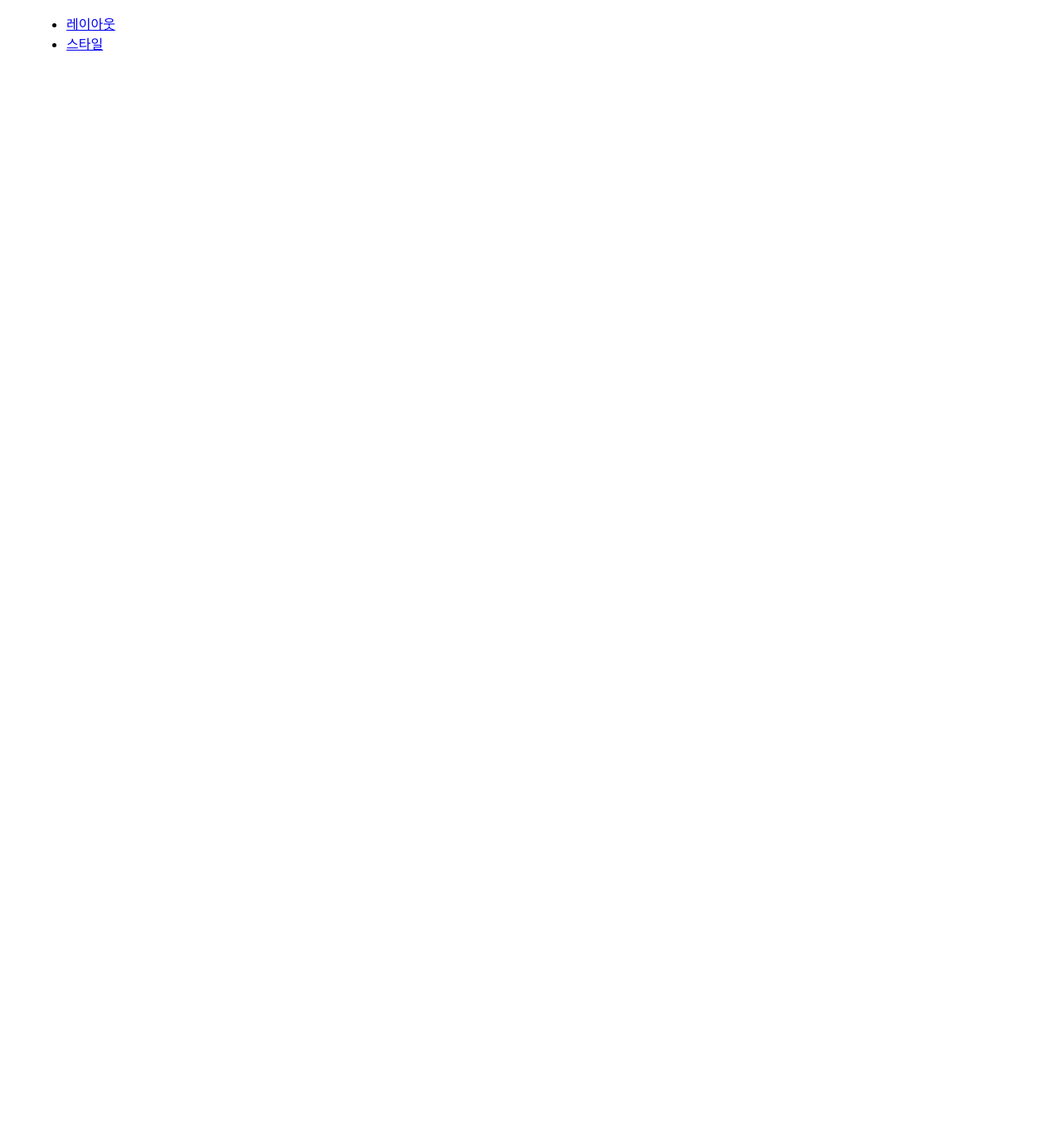
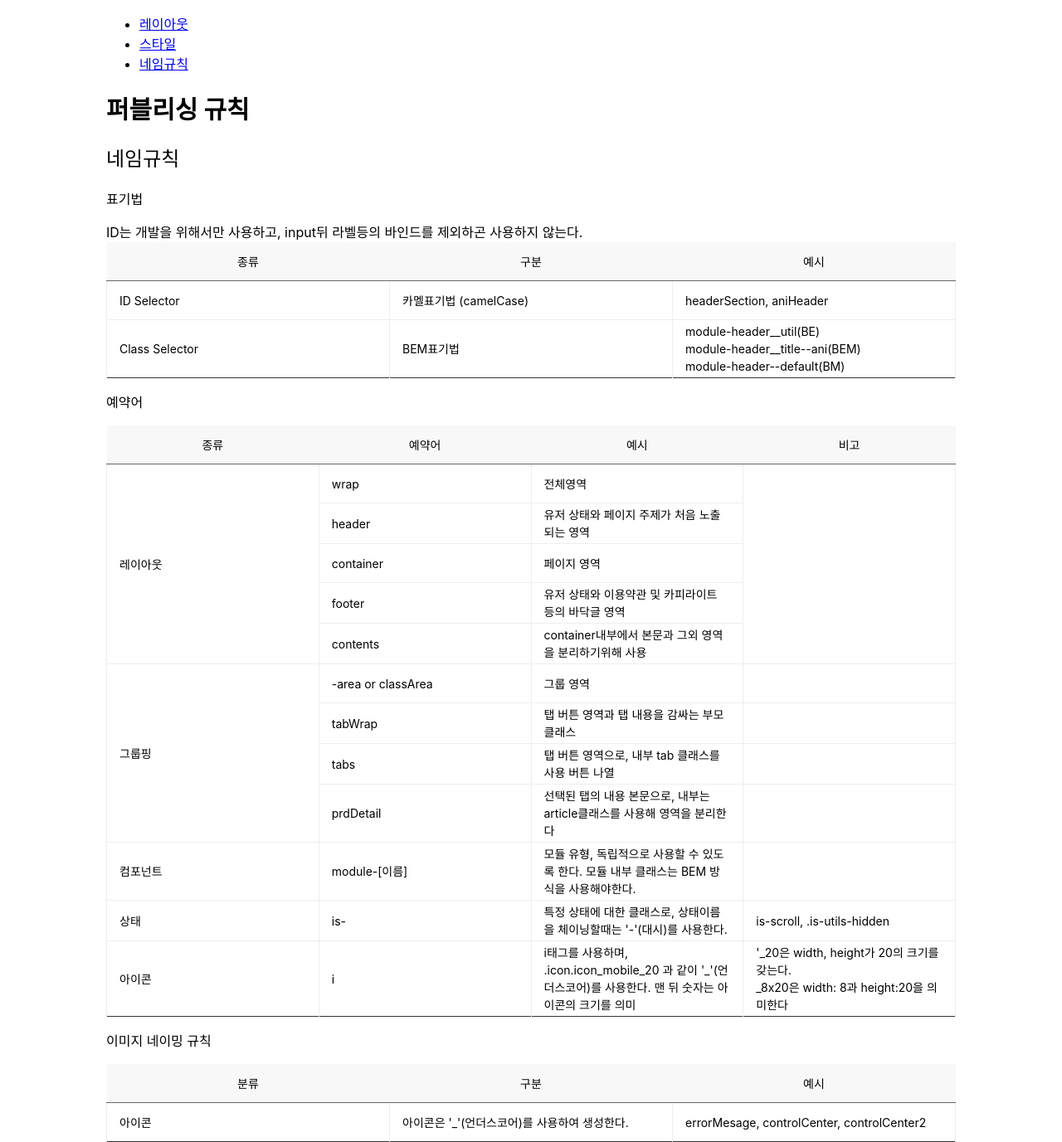
Before and after one commit to GoodPart/amore_24, a React (Create React App) app: page /rull_name in a window 1280 px wide. Before the commit this address had no page. Shown: the whole page at 83% size. Before the commit the page ends 800 px from the top, so only its background shows below. Built offline with nearby package versions, Linux system fonts and the light colour scheme.

Commit message:
네임 규칙 페이지 작성 및 코드블럭 모듈 추가
1. 네임 규칙 페이지 생성 및 작성 (추가내용 작성 예정)
2. 코드 사용법 가독성을 위한 코드 블럭 모듈 설치 (react-code-blocks)

```diff
--- a/package.json
+++ b/package.json
@@ -8,6 +8,7 @@
     "@testing-library/user-event": "^13.5.0",
     "node-sass": "^7.0.3",
     "react": "^18.2.0",
+    "react-code-blocks": "^0.1.6",
     "react-dom": "^18.2.0",
     "react-router-dom": "^6.22.3",
     "react-scripts": "5.0.1",
--- a/src/App.js
+++ b/src/App.js
@@ -1,6 +1,7 @@
 import { BrowserRouter, Routes, Route } from "react-router-dom";
 import Layout from "./pages/layout";
 import { StyleGuide } from "./pages/style";
+import { Name } from "./pages/name";
 import Gnb from "./navigate";
 import "./assets/style/common.scss"
 
@@ -11,7 +12,8 @@ function App() {
         <Gnb />
         <Routes>
           <Route path="/" exact element={<Layout />} />
-          <Route path="/style" exact element={<StyleGuide />} />
+          <Route path="/style" element={<StyleGuide />} />
+          <Route path="/rull_name" element={<Name />} />
         </Routes>
       </BrowserRouter>
     </div>
--- a/src/assets/style/guide.scss
+++ b/src/assets/style/guide.scss
@@ -1,6 +1,6 @@
 .wrap {
     margin: 0 auto;
-    width: 1200px;
+    width: 1024px;
 }
 
 .example-area {
@@ -12,6 +12,7 @@
     font-weight: 700;
 }
 
+/* 전면 스와이프 스타일 - 시작 */
 .bannerDiscount {
     padding: 20px;
 
@@ -25,8 +26,13 @@
 }
 .swiper {
     &:hover {
-        .swiper-prev,
-        .swiper-next {
+        // .swiper-prev,
+        // .swiper-next {
+        //     display: block;
+        // }
+
+        .swiper-prev:not(.swiper-button-disabled),
+        .swiper-next:not(.swiper-button-disabled){
             display: block;
         }
     }
@@ -71,6 +77,10 @@
     top: 50%;
     transform: translateY(-50%);
 
+    &.swiper-button-disabled {
+        display: none;
+    }
+
     &:after {
         display: none;
     }
@@ -89,3 +99,57 @@
 .swiper-pagination-progressbar .swiper-pagination-progressbar-fill {
     background-color : #222;
 }
+/* 전면 스와이프 스타일 - 끝 */
+
+/* 룰 스타일 스타일 - 시작 */
+h1 {
+    font-size: 30px;
+    font-weight: bold;
+}
+h2 {
+    font-size: 24px;
+    font-weight: 400;
+}
+h3 {
+    font-size: 16px;
+    font-weight: 400;
+
+}
+
+//table
+table {
+    width: 100%;
+    table-layout: fixed;
+    border-spacing: 0;
+    border-collapse: collapse;
+    border-bottom: 1px solid #333;
+}
+caption {
+    height: 1px;
+    overflow: hidden;
+}
+
+table th, table td {
+    height: 40px;
+    vertical-align: middle;
+    font-size: 14px;
+    line-height: 1.5;
+    background-color: #fff;
+}
+table th {
+    padding: 3px 15px;
+    text-align: center;
+    font-weight: 400;
+    word-break: keep-all;
+    border-bottom: 1px solid #666;
+    background-color: #f8f8f8;
+}
+table td {
+    padding: 3px 15px;
+    border: 1px solid #eee;
+    border-bottom: 0;
+
+    &:first-child {
+    }
+}
+/* 룰 스타일 스타일 - 끝 */
--- a/src/navigate.jsx
+++ b/src/navigate.jsx
@@ -8,6 +8,9 @@ export default function Gnb() {
             <li>
                 <Link to={'/style'}>스타일</Link>
             </li>
+            <li>
+                <Link to={'/rull_name'}>네임규칙</Link>
+            </li>
         </ul>
     )
 }
--- a/src/pages/layout.jsx
+++ b/src/pages/layout.jsx
@@ -22,7 +22,7 @@ export default function Layout() {
             <div className="wrap__item">
                 <h1 className="title">swiper</h1>
                 <div className="description">
-
+                    `asdasd`
                 </div>
                 <div className="example-area">
                     <div className="bannerDiscount">
--- /dev/null
+++ b/src/pages/name.jsx
@@ -0,0 +1,156 @@
+export function Name() {
+    return (
+        <div>
+            <h1>퍼블리싱 규칙</h1>
+            <h2>네임규칙</h2>
+
+            <div className="rull_area">
+                <div className="rull_area__item">
+                    <h3>표기법</h3>
+                    <div className="rull_area__content">
+                        <div className="sub-desc">
+                            ID는 개발을 위해서만 사용하고, input뒤 라벨등의 바인드를 제외하곤 사용하지 않는다.<br />
+                        </div>
+                        <table>
+                            <caption>공통 네이밍 규칙 예</caption>
+                            <thead>
+                                <tr>
+                                    <th>종류</th>
+                                    <th>구분</th>
+                                    <th>예시</th>
+                                </tr>
+                            </thead>
+                            <tbody>
+                                <tr>
+                                    <td className="align-l">ID Selector</td>
+                                    <td className="align-l">카멜표기법 (camelCase)</td>
+                                    <td className="align-l">headerSection, aniHeader</td>
+                                </tr>
+                                <tr>
+                                    <td className="align-l">Class Selector</td>
+                                    <td className="align-l">BEM표기법</td>
+                                    <td className="align-l">module-header__util(BE)<br /> module-header__title--ani(BEM)<br /> module-header--default(BM)</td>
+                                </tr>
+                            </tbody>
+                        </table>
+                    </div>
+                </div>
+
+                <div className="rull_area__item">
+                    <h3>예약어</h3>
+                    <div className="rull_area__content">
+                        <table>
+                            <caption>예약어의 예시</caption>
+                            <thead>
+                                <tr>
+                                    <th>종류</th>
+                                    <th>예약어</th>
+                                    <th>예시</th>
+                                    <th>비고</th>
+
+                                </tr>
+                            </thead>
+                            <tbody>
+                                <tr>
+                                    <td className="align-l" rowSpan={5}>레이아웃</td>
+                                    <td className="align-l">wrap</td>
+                                    <td className="align-l">전체영역</td>
+                                    <td className="align-1" rowSpan={5}></td>
+
+                                </tr>
+                                <tr>
+                                    <td className="align-l">header</td>
+                                    <td className="align-l">유저 상태와 페이지 주제가 처음 노출되는 영역</td>
+                                </tr>
+                                <tr>
+                                    <td className="align-l">container</td>
+                                    <td className="align-l">페이지 영역</td>
+                                </tr>
+                                <tr>
+                                    <td className="align-l">footer</td>
+                                    <td className="align-l">유저 상태와 이용약관 및 카피라이트 등의 바닥글 영역</td>
+                                </tr>
+                                <tr>
+                                    <td className="align-l">contents</td>
+                                    <td className="align-l">container내부에서 본문과 그외 영역을 분리하기위해 사용</td>
+                                </tr>
+
+                                <tr>
+                                    <td className="align-l" rowSpan={4}>그룹핑</td>
+                                    <td className="align-l">-area or classArea</td>
+                                    <td className="align-l">그룹 영역</td>
+                                    <td className="align-1"></td>
+
+                                </tr>
+                                <tr>
+                                    <td className="align-l">tabWrap</td>
+                                    <td className="align-l">탭 버튼 영역과 탭 내용을 감싸는 부모 클래스</td>
+                                    <td className="align-1"></td>
+
+                                </tr>
+                                <tr>
+                                    <td className="align-l">tabs</td>
+                                    <td className="align-l">탭 버튼 영역으로, 내부 tab 클래스를 사용 버튼 나열</td>
+                                    <td className="align-1"></td>
+
+                                </tr>
+                                <tr>
+                                    <td className="align-l">prdDetail </td>
+                                    <td className="align-l">선택된 탭의 내용 본문으로, 내부는 article클래스를 사용해 영역을 분리한다</td>
+                                    <td className="align-1"></td>
+
+                                </tr>
+
+
+                                <tr>
+                                    <td className="align-l">컴포넌트</td>
+                                    <td className="align-l">module-[이름]</td>
+                                    <td className="align-l">모듈 유형, 독립적으로 사용할 수 있도록 한다. 모듈 내부 클래스는 BEM 방식을 사용해야한다.</td>
+                                    <td className="align-1"></td>
+
+                                </tr>
+
+                                <tr>
+                                    <td className="align-l">상태</td>
+                                    <td className="align-l">is-</td>
+                                    <td className="align-l" >특정 상태에 대한 클래스로, 상태이름을 체이닝할때는 '-'(대시)를 사용한다.</td>
+                                    <td className="align-1">is-scroll, .is-utils-hidden</td>
+                                </tr>
+                                <tr>
+                                    <td className="align-l">아이콘</td>
+                                    <td className="align-l">i</td>
+                                    <td className="align-l">i태그를 사용하며, .icon.icon_mobile_20 과 같이 '_'(언더스코어)를 사용한다. 맨 뒤 숫자는 아이콘의 크기를 의미</td>
+                                    <td className="align-l">'_20은 width, height가 20의 크기를 갖는다.<br />_8x20은 width: 8과 height:20을 의미한다 </td>
+                                </tr>
+
+                            </tbody>
+                        </table>
+                    </div>
+                </div>
+
+                <div className="rull_area__item">
+                    <h3>이미지 네이밍 규칙</h3>
+                    <div className="rull_area__content">
+                        <table>
+                            <caption>이미지 네이밍 규칙 예</caption>
+                            <thead>
+                                <tr>
+                                    <th>분류</th>
+                                    <th>구분</th>
+                                    <th>예시</th>
+                                </tr>
+                            </thead>
+                            <tbody>
+                                <tr>
+                                    <td className="align-l">아이콘</td>
+                                    <td className="align-l">아이콘은 '_'(언더스코어)를 사용하여 생성한다.</td>
+                                    <td className="align-l">errorMesage, controlCenter, controlCenter2</td>
+                                </tr>
+                            </tbody>
+                        </table>
+                    </div>
+                </div>
+            </div>
+        </div>
+    )
+}
```
Also changed, not shown: 1 other file (tests, documents, lock files or other folders).
